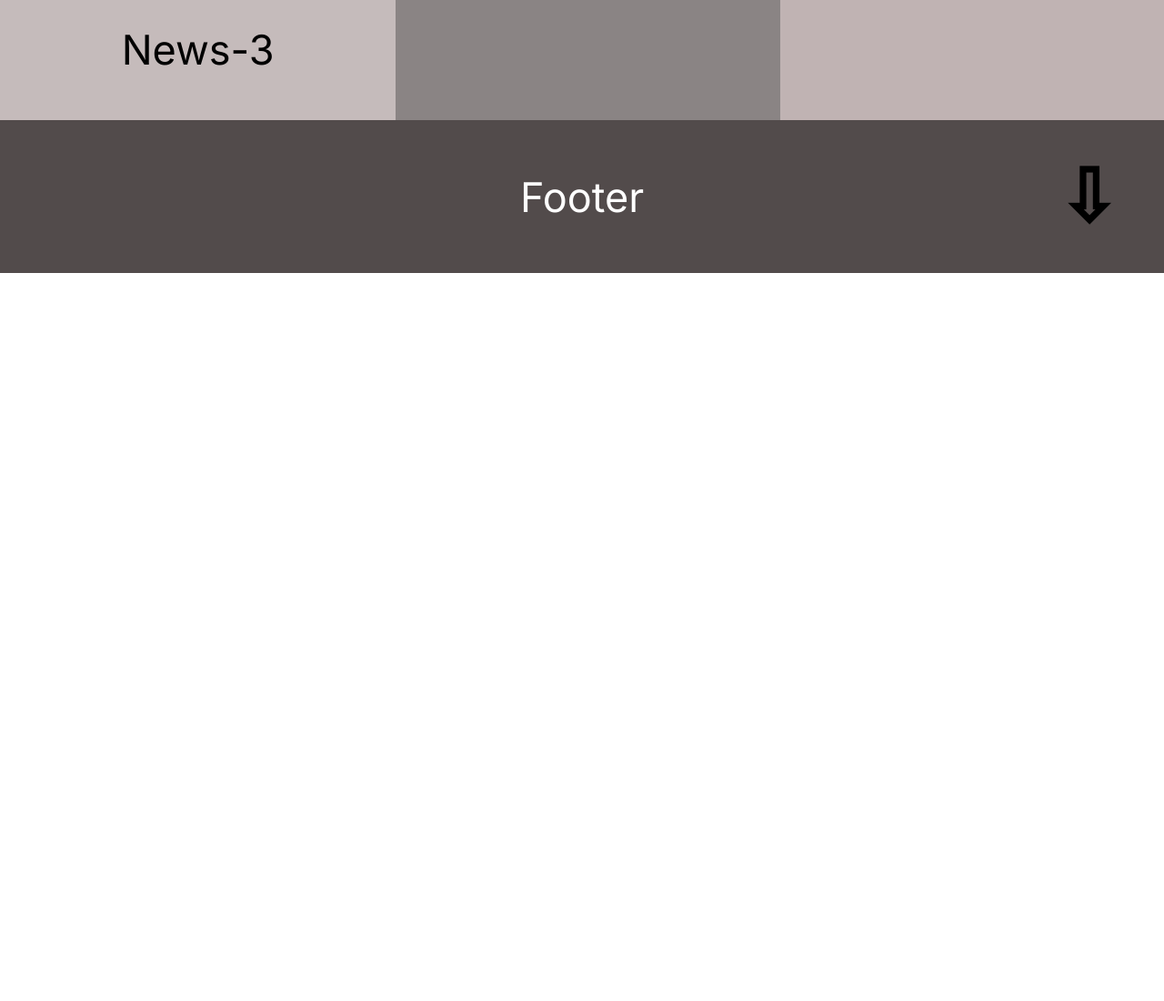
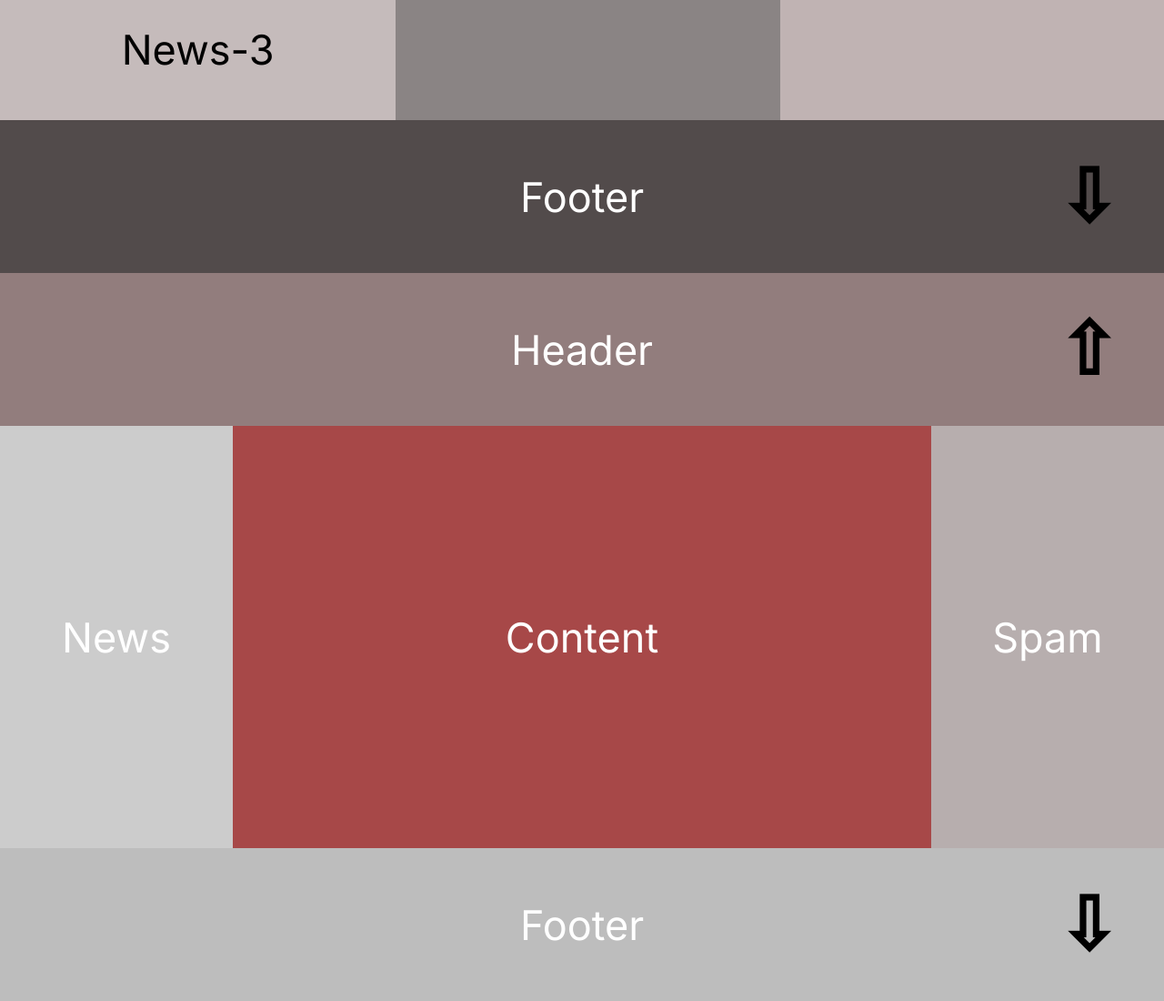
Before and after one commit to Andrii1036/HTML-HomeWorks, a plain HTML site: page Lesson3/task1.html in a window 1280 px wide. Shown: the part 2100-3200 px from the top of the page at 91% size. Before the commit the page ends 2400 px from the top, so only its background shows below. Drawn offline with Linux system fonts and the light colour scheme.

Commit message:
createв fourth model from lesson 3 task 1

```diff
--- a/Lesson3/task1.html
+++ b/Lesson3/task1.html
@@ -99,6 +99,26 @@
         <a href="#model4" class="arrow">&#8681;</a>
     </footer>
 </div>
-
+<div id="model4">
+    <header class="flexCC model4HeaderBg">
+        <p>Header</p>
+        <a href="#model3" class="arrow">&#8679;</a>
+    </header>
+    <main>
+        <aside class="model4NewsBg flexCC">
+            <p>News</p>
+        </aside>
+        <section class="model4ContentBg flexCC">
+            <p>Content</p>
+        </section>
+        <aside class="model4SpamBg flexCC">
+            <p>Spam</p>
+        </aside>
+    </main>
+    <footer class="flexCC model4FooterBg">
+        <p>Footer</p>
+        <a href="#model5" class="arrow">&#8681;</a>
+    </footer>
+</div>
 </body>
 </html>
--- a/Lesson3/task1Style.css
+++ b/Lesson3/task1Style.css
@@ -188,3 +188,27 @@ p {
     color: white;
 }
 /*------------------------------стилізація для четвертого макету---------------------------------------*/
+#model4 p{
+    color: white;
+}
+#model4 main aside{
+    width: 20vw;
+}
+#model4 main section{
+    width: 60vw;
+}
+.model4NewsBg{
+    background: #CCC;
+}
+.model4ContentBg{
+    background: #A74848;
+}
+.model4SpamBg{
+    background: #B7AEAE;
+}
+.model4HeaderBg{
+    background: #927D7D;
+}
+.model4FooterBg{
+    background: #BDBDBD;
+}
```
